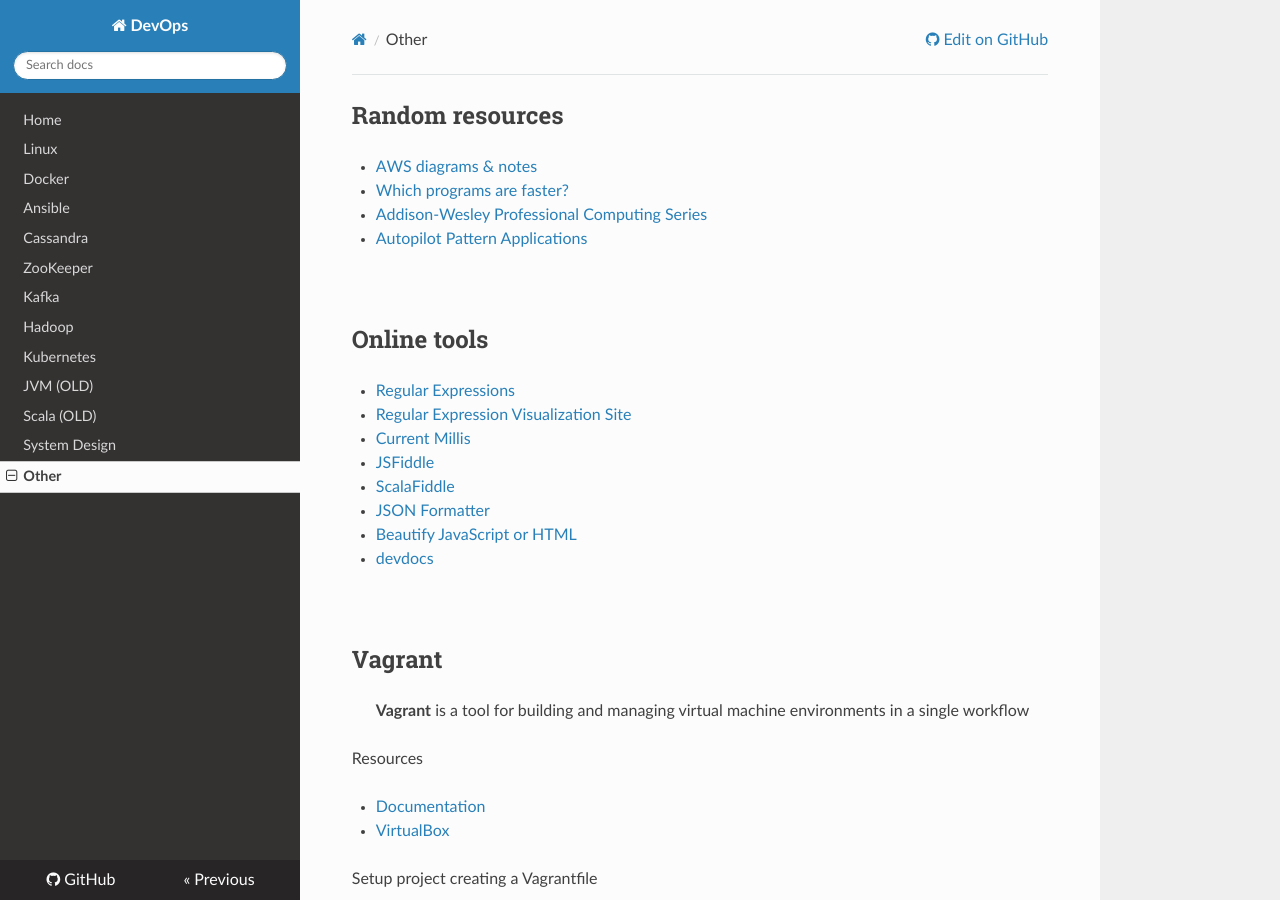
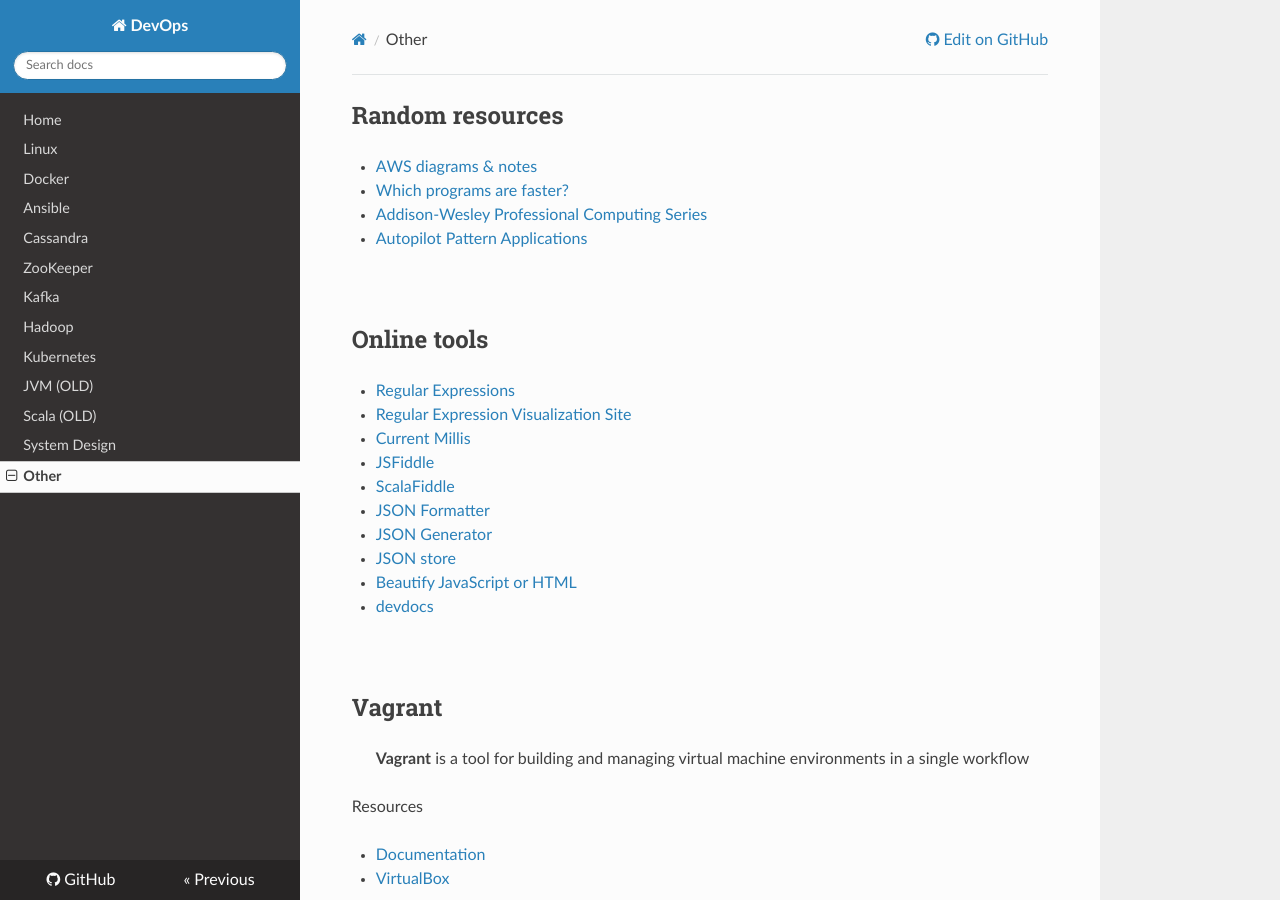
Before and after one commit to niqdev/devops, an MkDocs documentation site: the page built from docs/other.md, in a window 1280 px wide and 900 px high. Built offline with MkDocs 1.6.1, drawn with Linux system fonts in a browser that asks for light colours; nearby versions of some CDN libraries.

Commit message:
update docs

```diff
--- a/docs/other.md
+++ b/docs/other.md
@@ -15,6 +15,8 @@
 * [JSFiddle](https://jsfiddle.net)
 * [ScalaFiddle](https://scalafiddle.io)
 * [JSON Formatter](https://jsonformatter.curiousconcept.com)
+* [JSON Generator](https://next.json-generator.com)
+* [JSON store](http://myjson.com)
 * [Beautify JavaScript or HTML](http://jsbeautifier.org)
 * [devdocs](https://devdocs.io)
 
```
